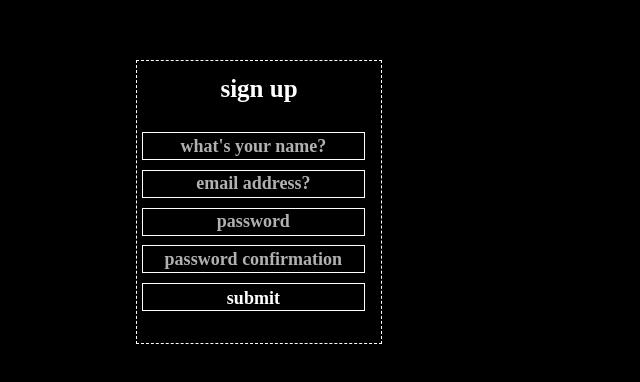
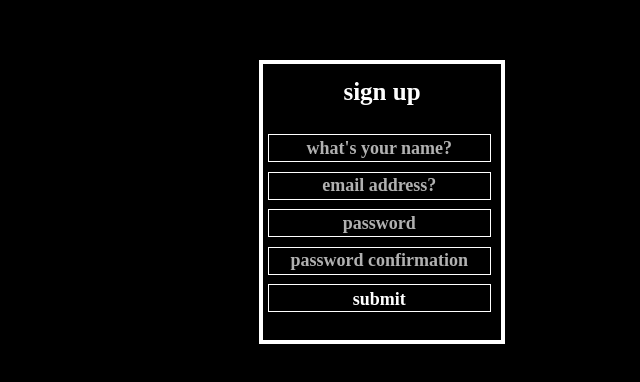
Before and after one commit to altiglesia/a-bit-of-life, a React (Create React App) app in the folder client/: page /signup in a window 1280 px wide. Shown: the part 198-580 px from the top of the page, without its empty margins (381-1021 px from the left). Built offline with nearby package versions, Linux system fonts and the light colour scheme; no server answers; sample sign-in values are in the browser's storage; a web font is replaced by a local one.

Commit message:
to style

```diff
--- a/client/package.json
+++ b/client/package.json
@@ -12,6 +12,7 @@
     "nes.css": "^2.3.0",
     "react": "^18.2.0",
     "react-dom": "^18.2.0",
+    "react-draggable": "^4.4.5",
     "react-redux": "^8.0.5",
     "react-router-dom": "^6.4.4",
     "react-scripts": "5.0.1",
--- a/client/src/App.css
+++ b/client/src/App.css
@@ -1,5 +1,7 @@
 * {background-color: black}
 * {color: white}
+* {font-family: "LoRes 15 OT"}
+* {font-weight: bold}
 
 div.App {
   align-content: center;
@@ -58,10 +60,10 @@ button#logInFromLanding {
 /* SIGNUP AND LOGIN PAGES */
 
 form {
-  border-width: 0.5px;
+  border-width: 4px;
   border-color: rgb(255, 255, 255);
-  border-style: dashed;
-  position: absolute;
+  border-style: solid;
+  position: relative;
   top: 50%;
   left: 50%;
   transform: translate(-50%, -50%);
@@ -82,10 +84,16 @@ form label {
   color: rgb(255, 255, 255);
   font-weight: bold;
   line-height: 1.2;
-  text-align: center;
+  /* text-align: center; */
 }
 
 /* SIGNUP */
+
+div#signUpDiv {
+  position: absolute;
+  top: 50%;
+  left: 50%;
+}
 
 form#signUpForm {
   width: 246px;
--- a/client/src/components/login_signup/SignUpForm.js
+++ b/client/src/components/login_signup/SignUpForm.js
@@ -48,7 +48,7 @@ function SignUpForm() {
     }
 
     return (
-        <div>
+        <div id="signUpDiv">
             <form id="signUpForm" onSubmit={handleSubmit}>
                 <label>sign up</label>
                 <br/>
```
Also changed, not shown: 1 other file (tests, documents, lock files or other folders).
